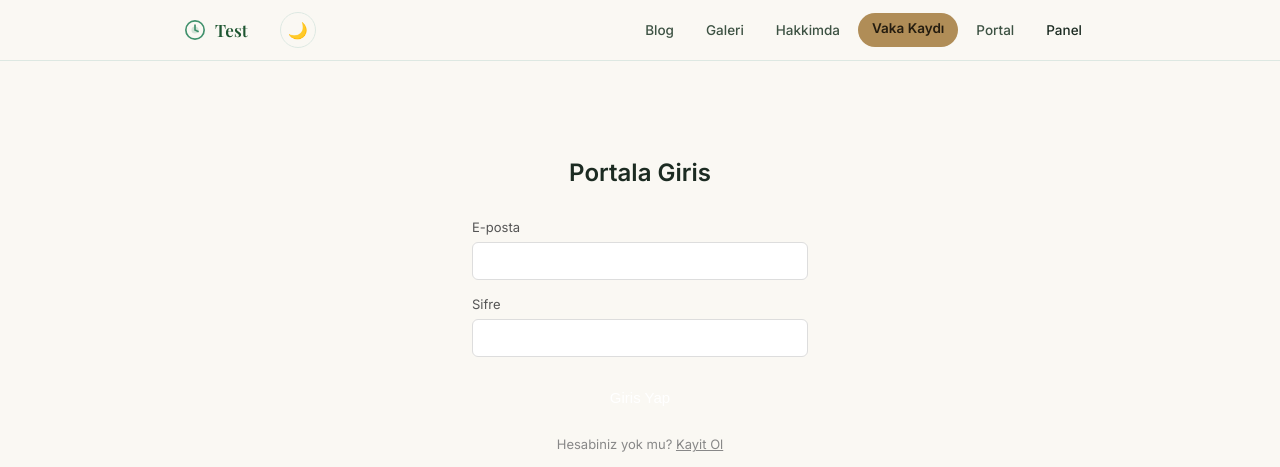
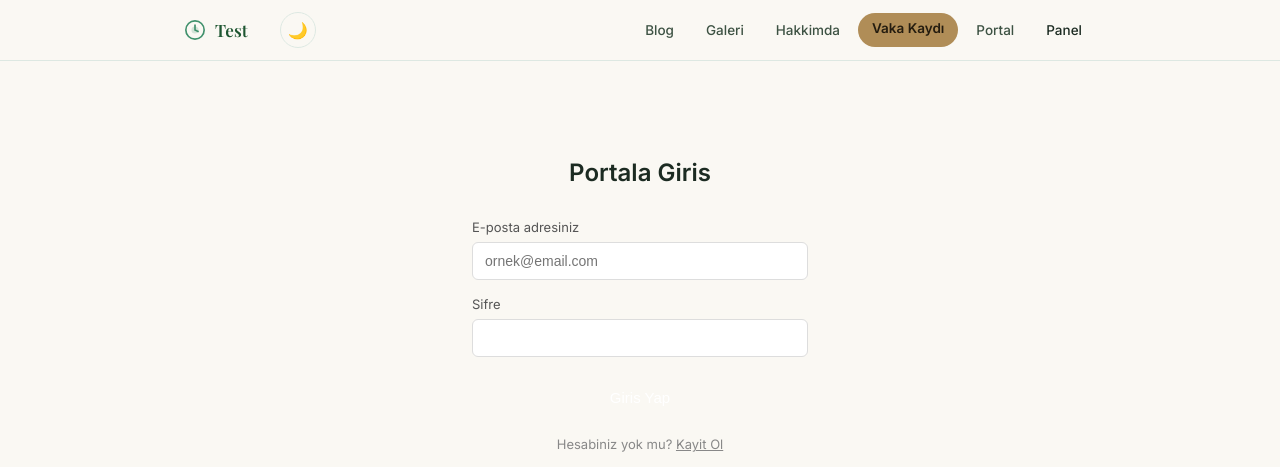
Before and after one commit to zfrkrc/homeopathy-website, a Flask app: page /portal/giris in a window 1280 px wide. Shown: the top 467 px of the page. Run offline with Flask 3, Linux system fonts and the light colour scheme; data comes from the database, SQL or seed files in the repository; data that the repository does not hold is empty; some web fonts are replaced.

Commit message:
fix(portal): clearer email placeholder on login

```diff
--- a/app/templates/portal/login.html
+++ b/app/templates/portal/login.html
@@ -11,8 +11,8 @@
     {% endwith %}
     <form method="POST">
       <div style="margin-bottom:14px">
-        <label style="display:block;font-size:13px;color:#555;margin-bottom:4px">E-posta</label>
-        <input type="email" name="email" required style="width:100%;padding:10px 12px;border:1px solid #ddd;border-radius:6px;font-size:14px">
+        <label style="display:block;font-size:13px;color:#555;margin-bottom:4px">E-posta adresiniz</label>
+        <input type="email" name="email" placeholder="ornek@email.com" required autocomplete="email" style="width:100%;padding:10px 12px;border:1px solid #ddd;border-radius:6px;font-size:14px">
       </div>
       <div style="margin-bottom:20px">
         <label style="display:block;font-size:13px;color:#555;margin-bottom:4px">Sifre</label>
```
